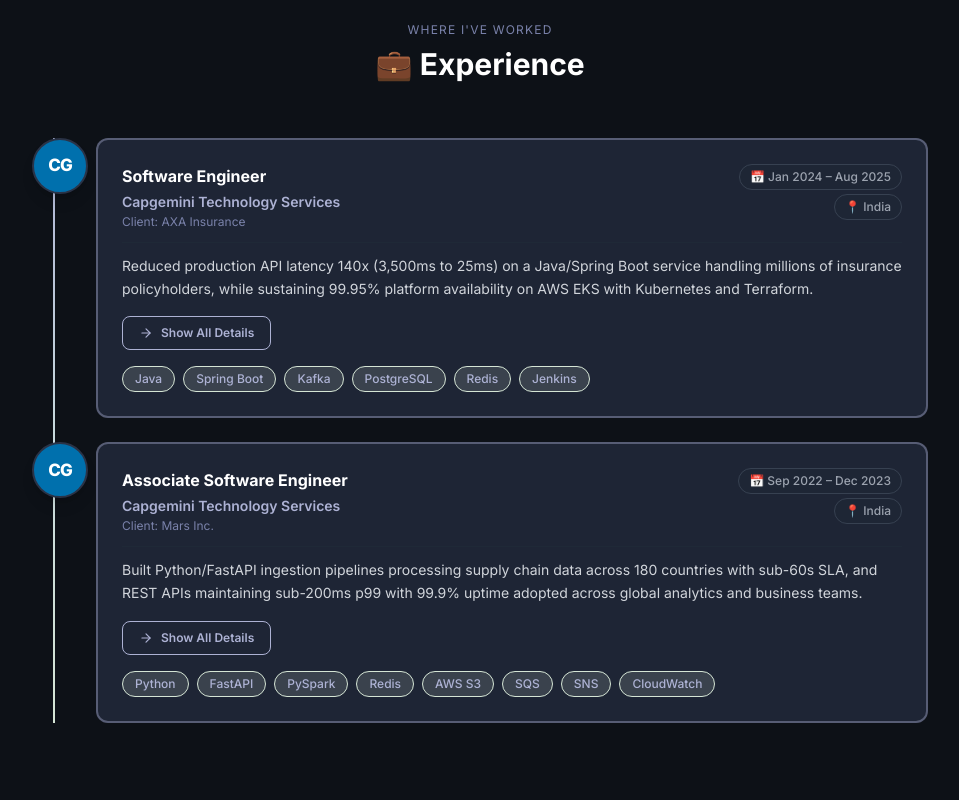
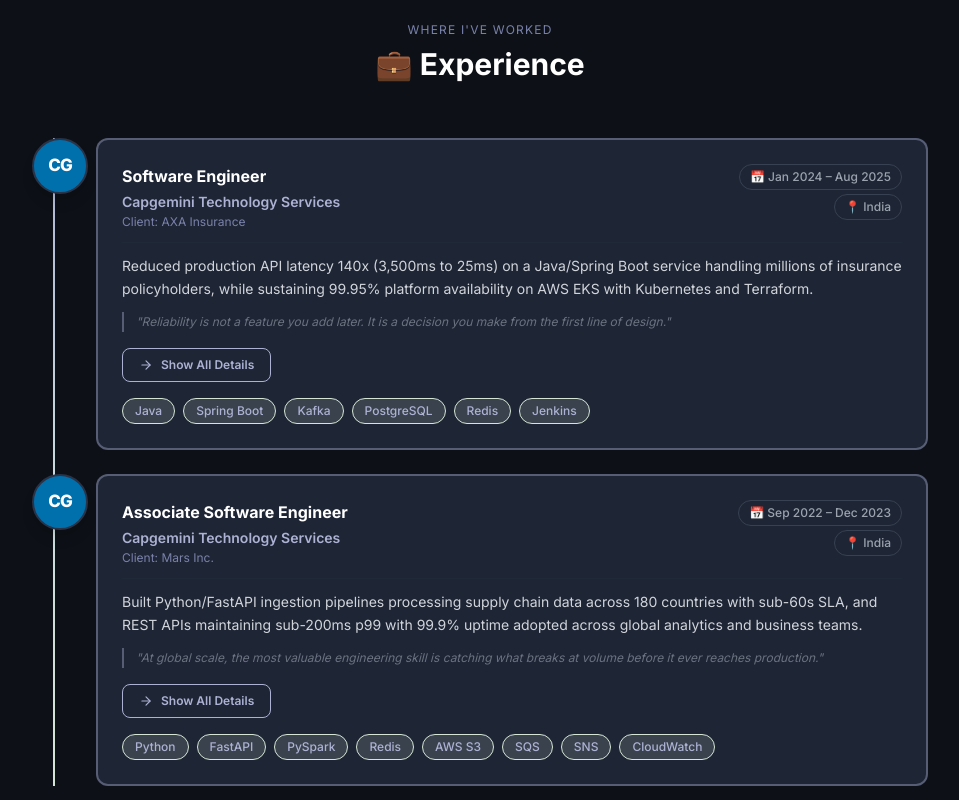
Before and after one commit to Vidhya060501/vidhyadhari-portfolio, a React (Create React App) app: page / in a window 1280 px wide. Shown: the part 3420-4220 px from the top of the page, without its empty margins (160-1119 px from the left). Built offline with nearby package versions, Linux system fonts and the light colour scheme.

Commit message:
Add engineering principles to experience roles

```diff
--- a/src/App.js
+++ b/src/App.js
@@ -228,6 +228,7 @@
       location: "India",
       tags: ["Java", "Spring Boot", "Kafka", "PostgreSQL", "Redis", "Jenkins"],
       summary: "Reduced production API latency 140x (3,500ms to 25ms) on a Java/Spring Boot service handling millions of insurance policyholders, while sustaining 99.95% platform availability on AWS EKS with Kubernetes and Terraform.",
+      principle: "Reliability is not a feature you add later. It is a decision you make from the first line of design.",
       achievements: [
         "[API Performance] Owned reliability of a production Java/Spring Boot service, refactoring Hibernate/JPA access paths and implementing composite PostgreSQL indexes to reduce query latency from 3.5s to 25ms.",
         "[Reliability & Messaging] Improved service resilience across a horizontally scaled microservice fleet by replacing synchronous third-party calls with Kafka retry topics, consumer-level backoff, and failure-isolation workflows for burst traffic.",
@@ -251,6 +252,7 @@
       location: "India",
       tags: ["Python", "FastAPI", "PySpark", "Redis", "AWS S3", "SQS", "SNS", "CloudWatch"],
       summary: "Built Python/FastAPI ingestion pipelines processing supply chain data across 180 countries with sub-60s SLA, and REST APIs maintaining sub-200ms p99 with 99.9% uptime adopted across global analytics and business teams.",
+      principle: "At global scale, the most valuable engineering skill is catching what breaks at volume before it ever reaches production.",
       achievements: [
         "[Global Ingestion] Designed and owned Python ingestion services processing supply chain and trade transaction data across 180 countries, delivering sub-60 second end-to-end ingestion SLA with zero duplicate processing guaranteed through Redis-backed idempotency controls.",
         "[API Reliability] Built and deployed production REST APIs for inventory, transaction, and reporting workflows maintaining sub-200ms p99 response times and 99.9% uptime SLA, adopted by business, analytics, and finance teams across the global organization.",
@@ -705,7 +707,13 @@
                     <div className={`border-t mb-3 ${t('border-gray-800','border-slate-100')}`}/>
 
                     {exp.summary && (
-                      <p className={`text-sm leading-relaxed mb-4 ${t('text-gray-300','text-slate-700')}`}>{exp.summary}</p>
+                      <p className={`text-sm leading-relaxed mb-3 ${t('text-gray-300','text-slate-700')}`}>{exp.summary}</p>
+                    )}
+                    {exp.principle && (
+                      <p className={`text-xs italic leading-relaxed mb-4 pl-3 ${t('text-gray-500','text-slate-500')}`}
+                        style={{borderLeft: `2px solid ${accent}66`}}>
+                        "{exp.principle}"
+                      </p>
                     )}
 
                     <button
```
